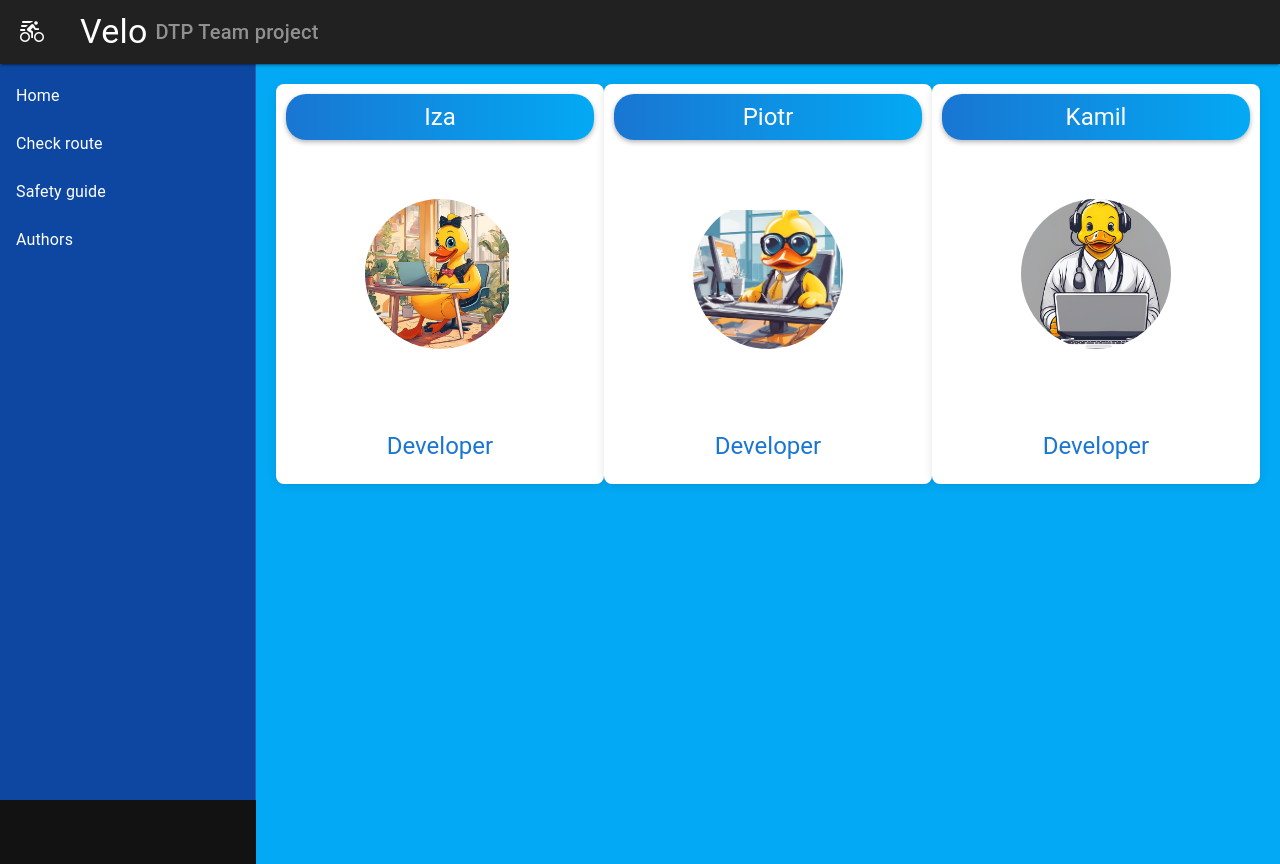
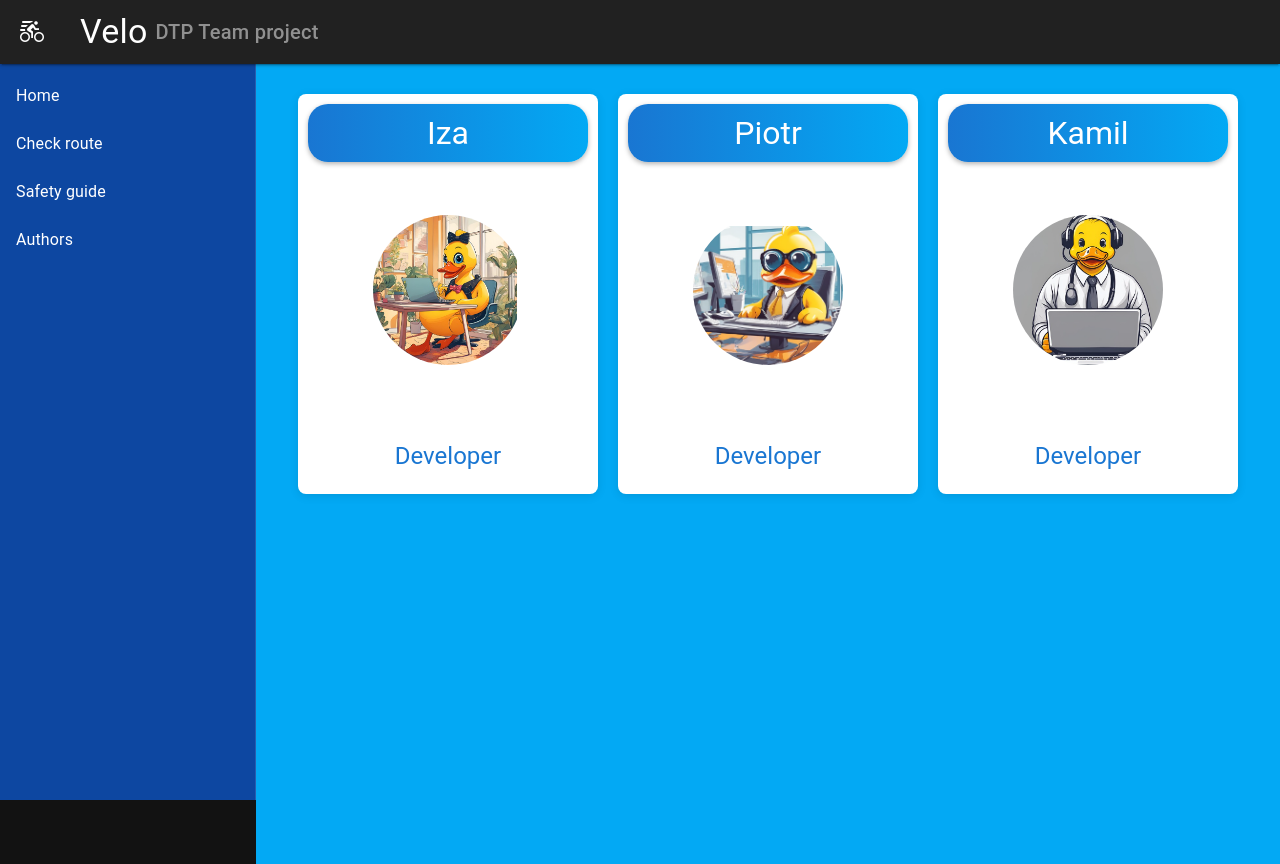
Before and after one commit to kwojtasinski-repo/HackYeah2024, a Vue app: page /authors in a window 1280 px wide. Built offline with nearby package versions, Linux system fonts and the light colour scheme.

Commit message:
added margins between tiles

```diff
--- a/src/views/Authors.vue
+++ b/src/views/Authors.vue
@@ -2,12 +2,12 @@
   <v-container class="my-container">
     <v-row
       justify="center"
-      align="stretch"
+      align="center"
       no-gutters>
       <v-col
         v-for="(person, index) in people"
         :key="index"
-        cols="4"
+        cols="auto"
         class="name-card">
         <div class="card">
           <div class="name-title">
@@ -37,72 +37,71 @@ const people = [
 </script>
 
 <style scoped>
-/* Ustawienie stylów dla całej strony */
 body {
-  margin: 0; /* Usuń domyślne marginesy */
-  padding: 0; /* Usuń domyślne paddingi */
-  height: 100vh; /* Ustal wysokość na 100% widoku */
+  margin: 0;
+  padding: 0;
+  height: 100vh;
 }
 
 .my-container {
   background-color: #03a9f4;
-  min-height: 100vh; /* Ustal minimalną wysokość kontenera na 100vh */
+  min-height: 100vh;
   padding: 20px;
 }
 
 .name-card {
-  padding: 10px;
+  margin: 10px;
 }
 
 .card {
-  width: 100%; /* Ustalona szerokość dla wszystkich kart */
-  height: 400px; /* Ustalona wysokość dla wszystkich kart */
+  width: 300px;
+  height: 400px;
   transition: transform 0.2s;
-  background-color: white; /* Ustalenie tła dla kart */
-  border-radius: 8px; /* Zaokrąglenie rogów */
-  box-shadow: 0 2px 10px rgba(0, 0, 0, 0.1); /* Dodanie cienia */
-  padding: 10px; /* Padding wewnętrzny dla karty */
-  display: flex; /* Użycie flexboxa */
-  flex-direction: column; /* Ułożenie elementów w kolumnie */
-  justify-content: space-between; /* Rozkład elementów w kolumnie */
-}
+  background-color: white;
+  border-radius: 8px;
+  box-shadow: 0 2px 10px rgba(0, 0, 0, 0.1);
+  padding: 10px;
+  display: flex;
+  flex-direction: column;
+  justify-content: space-between;
 
   .card:hover {
-  transform: scale(1.05); /* Efekt powiększenia na hover */
+    transform: scale(1.05);
   }
 
   .name-title {
-  display: block; /* Umożliwia umieszczenie etykiety w nowej linii */
-  text-align: center; /* Wyśrodkowanie etykiety */
-  font-size: 1.5rem; /* Ustalona wielkość czcionki dla tytułu */
-  color: #fff; /* Ustalony kolor tekstu dla imienia */
-  background: linear-gradient(90deg, #1976d2, #03a9f4); /* Gradient w tle */
-  padding: 5px 10px; /* Padding wewnętrzny */
-  border-radius: 20px; /* Zaokrąglenie rogów */
-  box-shadow: 0 2px 5px rgba(0, 0, 0, 0.3); /* Cień */
+    display: block;
+    text-align: center;
+    font-size: 2rem;
+    color: #fff;
+    background: linear-gradient(90deg, #1976d2, #03a9f4);
+    padding: 5px 10px;
+    border-radius: 20px;
+    box-shadow: 0 2px 5px rgba(0, 0, 0, 0.3);
     transition:
       background 0.3s,
-    transform 0.3s; /* Przejrzystość tła i efekt powiększenia */
+      transform 0.3s;
   }
 
   .name-title:hover {
-  background: linear-gradient(90deg, #03a9f4, #1976d2); /* Odwrócenie gradientu na hover */
-  transform: scale(1.1); /* Efekt powiększenia na hover */
+    background: linear-gradient(90deg, #03a9f4, #1976d2);
+    transform: scale(1.1);
   }
 
   .developer-label {
-  display: block; /* Umożliwia umieszczenie etykiety w nowej linii */
-  text-align: center; /* Wyśrodkowanie etykiety */
-  font-size: 1.5rem; /* Ustalona wielkość czcionki dla etykiety */
-  color: #1976d2; /* Ustalony kolor tekstu dla etykiety */
-  margin: 10px 0; /* Margines górny i dolny dla etykiety */
+    display: block;
+    text-align: center;
+    font-size: 1.5rem;
+    color: #1976d2;
+    margin: 10px 0;
   }
 
   .profile-image {
-  width: 150px; /* Ustalona szerokość obrazka */
-  height: 150px; /* Ustalona wysokość obrazka */
-  object-fit: cover; /* Zachowanie proporcji obrazka */
-  border-radius: 50%; /* Ustawia zaokrąglenie obrazka na kształt okręgu */
-  margin: 0 auto 10px; /* Wyśrodkowanie obrazka */
+    width: 150px;
+    height: 150px;
+    object-fit: cover;
+    border-radius: 50%;
+    margin: 0 auto 10px;
+  }
 }
 </style>
```
Lines whose indentation alone changed are shown as unchanged.
